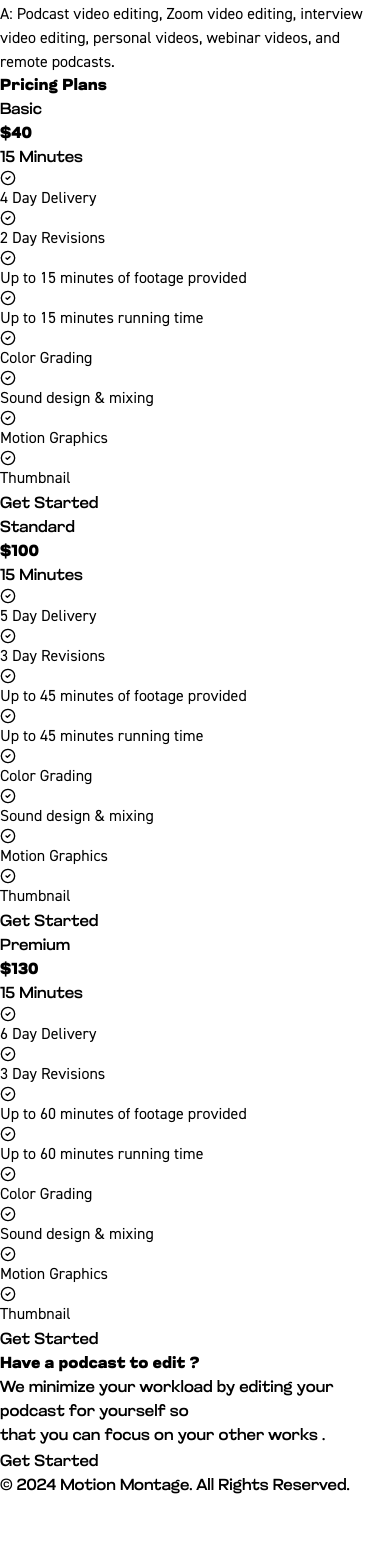
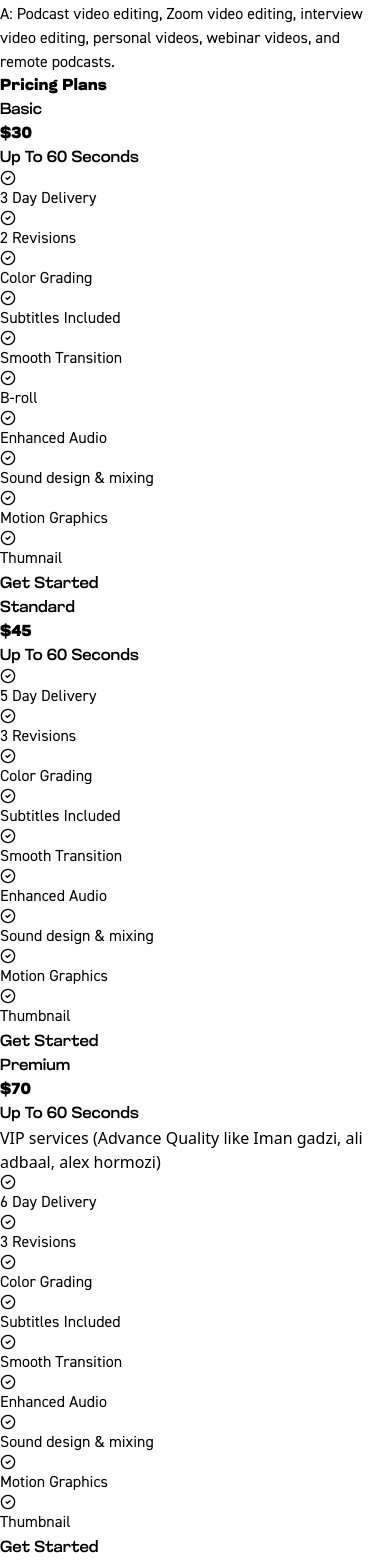
Before and after one commit to titumiranan123/podcast-montagemotion-client, a React (Vite) app: page / in a window 390 px wide. Shown: the part 3300-4862 px from the top of the page. Before the commit the page ends 4798 px from the top, so only its background shows below. Built offline with nearby package versions, Linux system fonts and the light colour scheme.

Commit message:
update pricing

```diff
--- a/src/components/Pricing.tsx
+++ b/src/components/Pricing.tsx
@@ -8,31 +8,23 @@ const Pricing: React.FC = () => {
                 <h1 className='text-[56px] bold text-center  text-white'>Pricing Plans</h1>
             </div>
             <div className='grid grid-cols-1 md:grid-cols-2 mt-[80px] lg:grid-cols-3 gap-5'>
-                <div className='optioncard  bg-[#0E141E] md:w-[386px] w-[98%] group h-[714px] transition-colors duration-200  rounded-[24px] group'>
+                <div className='optioncard  bg-[#0E141E] md:w-[386px] w-[98%] group h-[744px] transition-colors duration-200  rounded-[24px] group'>
                     <div className='  flex justify-center items-center'>
                         <p className='bg-[#25AAE1] hover: w-[162px] h-[48px] flex justify-center items-center rounded-br-[8px] rounded-bl-[8px] group-hover:bg-[#0E141E] text-white normal text-[20px]'>Basic</p>
                     </div>
                     <div className='group-hover:text-[#03070D] text-white'>
-                        <h1 className='bold text-[48px]    text-center mt-9  leading-[60px]'>$40</h1>
-                        <p className=' normal text-center leading-[25.6px] ms-4 -mt-2 text-[20px]'>15 Minutes</p>
+                        <h1 className='bold text-[48px]    text-center mt-9  leading-[60px]'>$30</h1>
+                        <p className=' normal text-center leading-[25.6px] ms-4 -mt-2 text-[20px]'>Up To 60 Seconds</p>
                     </div>
                     <div className='mt-[44px] ps-[36px]  flex flex-col gap-[14px] '>
                         <div className='flex gap-2'>
                             <LuCheckCircle2 className='w-6 h-6  group-hover:text-[#0E141E] text-white' />
 
-                            <p className=' regular leading-[25.6px] text-[20px] group-hover:text-[#0E141E] text-white'>4 Day Delivery</p>
+                            <p className=' regular leading-[25.6px] text-[20px] group-hover:text-[#0E141E] text-white'>3 Day Delivery</p>
                         </div>
                         <div className='flex gap-2'>
                             <LuCheckCircle2 className='w-6 h-6  group-hover:text-[#0E141E] text-white' />
-                            <p className=' regular leading-[25.6px] text-[20px] group-hover:text-[#0E141E] text-white'>2 Day Revisions</p>
-                        </div>
-                        <div className='flex gap-2'>
-                            <LuCheckCircle2 className='w-6 h-6  group-hover:text-[#0E141E] text-white' />
-                            <p className=' regular leading-[25.6px] text-[20px] group-hover:text-[#0E141E] text-white'>Up to 15 minutes of footage provided</p>
-                        </div>
-                        <div className='flex gap-2'>
-                            <LuCheckCircle2 className='w-6 h-6  group-hover:text-[#0E141E] text-white' />
-                            <p className=' regular leading-[25.6px] text-[20px] group-hover:text-[#0E141E] text-white'>Up to 15 minutes running time</p>
+                            <p className=' regular leading-[25.6px] text-[20px] group-hover:text-[#0E141E] text-white'>2 Revisions</p>
                         </div>
                         <div className='flex gap-2'>
                             <LuCheckCircle2 className='w-6 h-6  group-hover:text-[#0E141E] text-white' />
@@ -40,17 +32,32 @@ const Pricing: React.FC = () => {
                         </div>
                         <div className='flex gap-2'>
                             <LuCheckCircle2 className='w-6 h-6  group-hover:text-[#0E141E] text-white' />
-                            <p className=' regular leading-[25.6px] text-[20px] group-hover:text-[#0E141E] text-white'>Sound design & mixing</p>
+                            <p className=' regular leading-[25.6px] text-[20px] group-hover:text-[#0E141E] text-white'>Subtitles Included</p>
                         </div>
                         <div className='flex gap-2'>
                             <LuCheckCircle2 className='w-6 h-6  group-hover:text-[#0E141E] text-white' />
-                            <p className=' regular leading-[25.6px] text-[20px] group-hover:text-[#0E141E] text-white'>Motion Graphics</p>
+                            <p className=' regular leading-[25.6px] text-[20px] group-hover:text-[#0E141E] text-white'>Smooth Transition </p>
                         </div>
                         <div className='flex gap-2'>
                             <LuCheckCircle2 className='w-6 h-6  group-hover:text-[#0E141E] text-white' />
-                            <p className=' regular leading-[25.6px] text-[20px] group-hover:text-[#0E141E] text-white'>Thumbnail</p>
+                            <p className=' regular leading-[25.6px] text-[20px] group-hover:text-[#0E141E] text-white'>B-roll</p>
                         </div>
-
+                        <div className='flex gap-2'>
+                            <LuCheckCircle2 className='w-6 h-6  group-hover:text-[#0E141E] text-white' />
+                            <p className=' regular leading-[25.6px] text-[20px] group-hover:text-[#0E141E] text-white'>Enhanced Audio </p>
+                        </div>
+                        <div className='flex gap-2'>
+                            <LuCheckCircle2 className='w-6 h-6  group-hover:text-[#0E141E] text-white' />
+                            <p className=' regular leading-[25.6px] text-[20px] group-hover:text-[#0E141E] text-white'>Sound design & mixing </p>
+                        </div>
+                        <div className='flex gap-2'>
+                            <LuCheckCircle2 className='w-6 h-6  text-[#45555B]' />
+                            <p className=' regular leading-[25.6px] text-[20px] text-[#45555B] '>Motion Graphics </p>
+                        </div>
+                        <div className='flex gap-2'>
+                            <LuCheckCircle2 className='w-6 h-6  text-[#45555B]' />
+                            <p className=' regular leading-[25.6px] text-[20px] text-[#45555B] '>Thumnail </p>
+                        </div>
                     </div>
                     <div className='flex justify-center items-center mt-[44px] mb-[56px]'>
                         <button className='bg-[#25AAE1] py-4 px-6  group-hover:bg-[#0E141E] text-white  rounded-[16px] normal'> Get Started</button>
@@ -58,13 +65,13 @@ const Pricing: React.FC = () => {
 
                 </div>
                 {/* second  */}
-                <div className='optioncard  bg-[#0E141E] md:w-[386px] w-[98%] group h-[714px] transition-colors duration-200  rounded-[24px]'>
+                <div className='optioncard  bg-[#0E141E] md:w-[386px] w-[98%] group h-[724px] transition-colors duration-200  rounded-[24px]'>
                     <div className='  flex justify-center items-center'>
                         <p className='bg-[#25AAE1] hover: w-[162px] h-[48px] flex justify-center items-center rounded-br-[8px] rounded-bl-[8px] group-hover:bg-[#0E141E]  text-white normal text-[20px]'>Standard</p>
                     </div>
                     <div className='group-hover:text-[#03070D] text-white'>
-                        <h1 className='bold text-[48px]    text-center mt-9  leading-[60px]'>$100</h1>
-                        <p className=' normal text-center leading-[25.6px] ms-4 -mt-2 text-[20px]'>15 Minutes</p>
+                        <h1 className='bold text-[48px]    text-center mt-9  leading-[60px]'>$45</h1>
+                        <p className=' normal text-center leading-[25.6px] ms-4 -mt-2 text-[20px]'>Up To 60 Seconds</p>
                     </div>
                     <div className='mt-[44px] ps-[36px] flex flex-col gap-[14px] group-hover:text-[#03070D] text-white'>
                         <div className='flex gap-2'>
@@ -73,19 +80,23 @@ const Pricing: React.FC = () => {
                         </div>
                         <div className='flex gap-2'>
                             <LuCheckCircle2 className='w-6 h-6  group-hover:text-[#0E141E] text-white' />
-                            <p className=' regular leading-[25.6px] text-[20px]'>3 Day Revisions</p>
-                        </div>
-                        <div className='flex gap-2'>
-                            <LuCheckCircle2 className='w-6 h-6  group-hover:text-[#0E141E] text-white' />
-                            <p className=' regular leading-[25.6px] text-[20px]'>Up to 45 minutes of footage provided</p>
-                        </div>
-                        <div className='flex gap-2'>
-                            <LuCheckCircle2 className='w-6 h-6  group-hover:text-[#0E141E] text-white' />
-                            <p className=' regular leading-[25.6px] text-[20px]'>Up to 45 minutes running time</p>
+                            <p className=' regular leading-[25.6px] text-[20px]'>3 Revisions</p>
                         </div>
                         <div className='flex gap-2'>
                             <LuCheckCircle2 className='w-6 h-6  group-hover:text-[#0E141E] text-white' />
                             <p className=' regular leading-[25.6px] text-[20px]'>Color Grading</p>
+                        </div>
+                        <div className='flex gap-2'>
+                            <LuCheckCircle2 className='w-6 h-6  group-hover:text-[#0E141E] text-white' />
+                            <p className=' regular leading-[25.6px] text-[20px]'>Subtitles Included</p>
+                        </div>
+                        <div className='flex gap-2'>
+                            <LuCheckCircle2 className='w-6 h-6  group-hover:text-[#0E141E] text-white' />
+                            <p className=' regular leading-[25.6px] text-[20px]'>Smooth Transition</p>
+                        </div>
+                        <div className='flex gap-2'>
+                            <LuCheckCircle2 className='w-6 h-6  group-hover:text-[#0E141E] text-white' />
+                            <p className=' regular leading-[25.6px] text-[20px]'>Enhanced Audio</p>
                         </div>
                         <div className='flex gap-2'>
                             <LuCheckCircle2 className='w-6 h-6  group-hover:text-[#0E141E] text-white' />
@@ -99,7 +110,6 @@ const Pricing: React.FC = () => {
                             <LuCheckCircle2 className='w-6 h-6  group-hover:text-[#0E141E] text-white' />
                             <p className=' regular leading-[25.6px] text-[20px]'>Thumbnail</p>
                         </div>
-
                     </div>
                     <div className='flex justify-center items-center mt-[44px]  '>
                         <button className='bg-[#25AAE1] py-4 px-6 group-hover:bg-[#0E141E]  rounded-[16px] normal  text-white mb-[56px]'> Get Started</button>
@@ -107,13 +117,17 @@ const Pricing: React.FC = () => {
 
                 </div>
                 {/* third  */}
-                <div className='optioncard  bg-[#0E141E] md:w-[386px] w-[98%] group h-[714px] transition-colors duration-200  rounded-[24px]'>
+                <div className='optioncard  bg-[#0E141E] md:w-[386px] w-[98%] group h-[780px] transition-colors duration-200  rounded-[24px]'>
                     <div className='  flex justify-center items-center text-white'>
                         <p className='bg-[#25AAE1] hover: w-[162px] h-[48px] flex justify-center items-center rounded-br-[8px] rounded-bl-[8px] group-hover:bg-[#0E141E]  normal text-[20px]'>Premium</p>
                     </div>
-                    <div className='group-hover:text-[#03070D] text-white '>
-                        <h1 className='bold text-[48px]    text-center mt-9  leading-[60px]'>$130</h1>
-                        <p className=' normal text-center leading-[25.6px] ms-4 -mt-2 text-[20px]'>15 Minutes</p>
+                    <div className='group-hover:text-[#03070D] text-white'>
+                        <h1 className='bold text-[48px]    text-center mt-9  leading-[60px]'>$70</h1>
+                        <p className=' normal text-center leading-[25.6px] ms-4 -mt-2 text-[20px]'>Up To 60 Seconds</p>
+                    </div>
+                    <div>
+
+                        <p className='group-hover:text-[#03070D] text-white mt-[20px] md:text-[20px] md:leading-[25.3px] text-[14px] leading-[18.3px] px-4'>VIP services (Advance Quality like Iman gadzi, ali adbaal, alex hormozi)</p>
                     </div>
                     <div className='mt-[44px] ps-[36px] flex flex-col gap-[14px] group-hover:text-[#03070D] text-white'>
                         <div className='flex gap-2'>
@@ -122,19 +136,23 @@ const Pricing: React.FC = () => {
                         </div>
                         <div className='flex gap-2'>
                             <LuCheckCircle2 className='w-6 h-6  group-hover:text-[#0E141E] text-white' />
-                            <p className=' regular leading-[25.6px] text-[20px]'>3 Day Revisions</p>
-                        </div>
-                        <div className='flex gap-2'>
-                            <LuCheckCircle2 className='w-6 h-6  group-hover:text-[#0E141E] text-white' />
-                            <p className=' regular leading-[25.6px] text-[20px]'>Up to 60 minutes of footage provided</p>
-                        </div>
-                        <div className='flex gap-2'>
-                            <LuCheckCircle2 className='w-6 h-6  group-hover:text-[#0E141E] text-white' />
-                            <p className=' regular leading-[25.6px] text-[20px]'>Up to 60 minutes running time</p>
+                            <p className=' regular leading-[25.6px] text-[20px]'>3 Revisions</p>
                         </div>
                         <div className='flex gap-2'>
                             <LuCheckCircle2 className='w-6 h-6  group-hover:text-[#0E141E] text-white' />
                             <p className=' regular leading-[25.6px] text-[20px]'>Color Grading</p>
+                        </div>
+                        <div className='flex gap-2'>
+                            <LuCheckCircle2 className='w-6 h-6  group-hover:text-[#0E141E] text-white' />
+                            <p className=' regular leading-[25.6px] text-[20px]'>Subtitles Included</p>
+                        </div>
+                        <div className='flex gap-2'>
+                            <LuCheckCircle2 className='w-6 h-6  group-hover:text-[#0E141E] text-white' />
+                            <p className=' regular leading-[25.6px] text-[20px]'>Smooth Transition</p>
+                        </div>
+                        <div className='flex gap-2'>
+                            <LuCheckCircle2 className='w-6 h-6  group-hover:text-[#0E141E] text-white' />
+                            <p className=' regular leading-[25.6px] text-[20px]'>Enhanced Audio</p>
                         </div>
                         <div className='flex gap-2'>
                             <LuCheckCircle2 className='w-6 h-6  group-hover:text-[#0E141E] text-white' />
@@ -148,7 +166,6 @@ const Pricing: React.FC = () => {
                             <LuCheckCircle2 className='w-6 h-6  group-hover:text-[#0E141E] text-white' />
                             <p className=' regular leading-[25.6px] text-[20px]'>Thumbnail</p>
                         </div>
-
                     </div>
                     <div className='flex justify-center items-center mt-[44px] mb-[56px]'>
                         <button className='bg-[#25AAE1] py-4 px-6 group-hover:bg-[#0E141E]  rounded-[16px] normal text-white'> Get Started</button>
```
